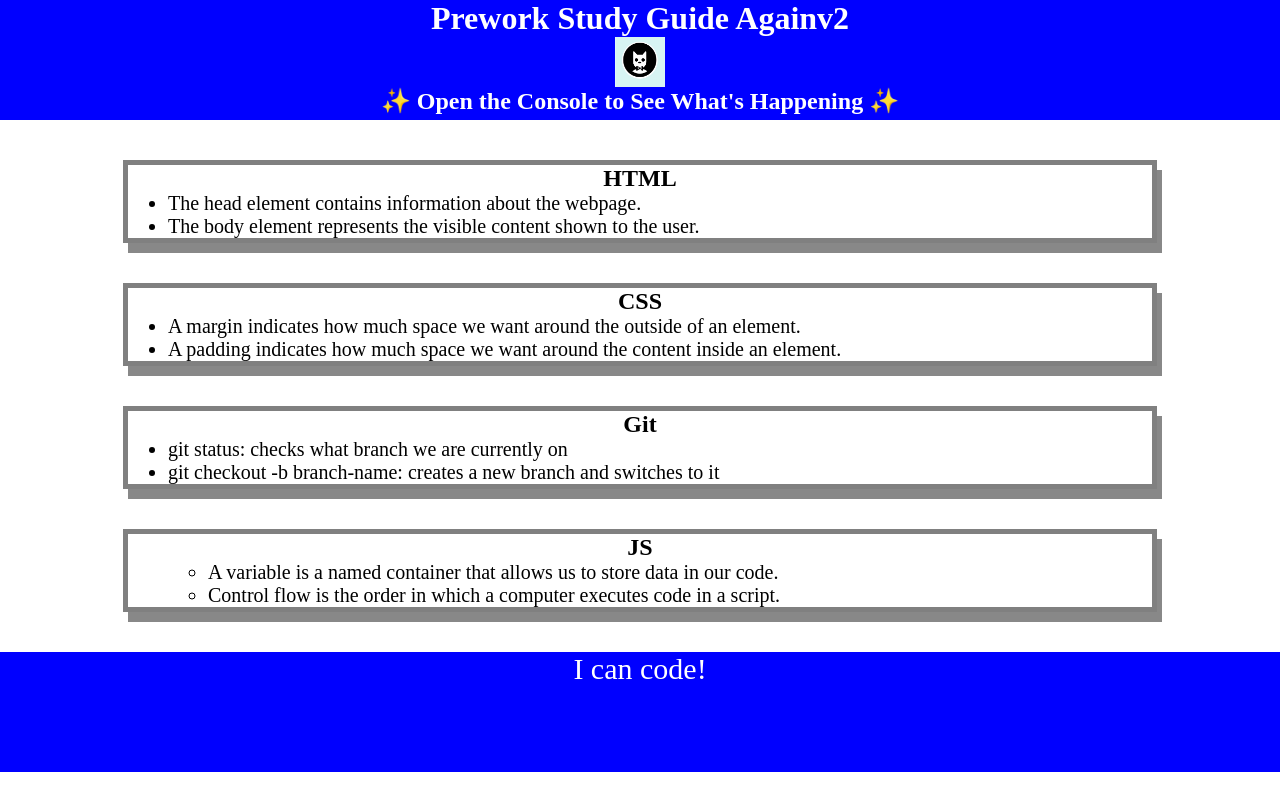
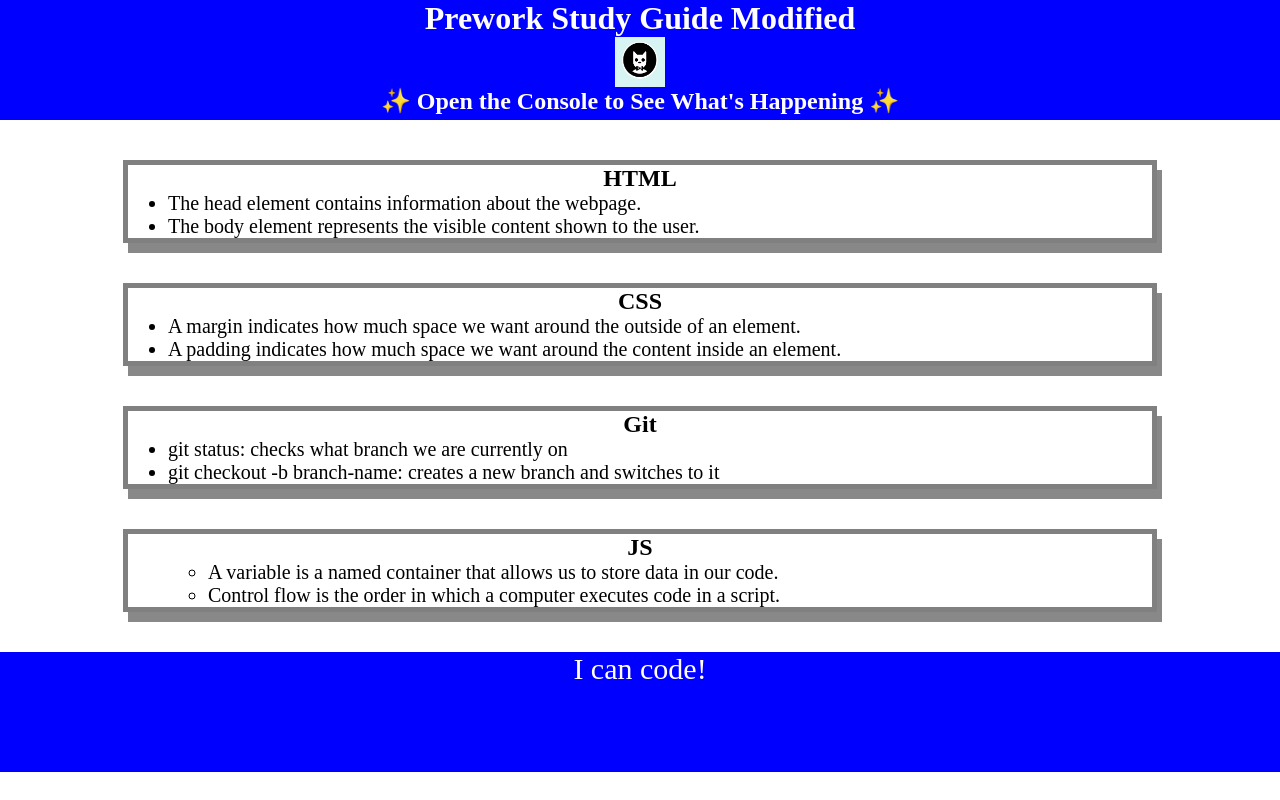
Before and after one commit to BenjiCCB/prework-study-guide, a plain HTML site: page index.html in a window 1280 px wide. Drawn offline with Linux system fonts and the light colour scheme.

Commit message:
Revert "trying again"

```diff
--- a/index.html
+++ b/index.html
@@ -9,7 +9,7 @@
   </head>
   <body>
     <header id="top">
-      <h1>Prework Study Guide Againv2</h1>
+      <h1>Prework Study Guide Modified</h1>
       <img src="./assets/bowtie-cat.png" alt="Profile image of cat wearing a bow tie." />
       <h2>✨ Open the Console to See What's Happening ✨</h2>
     </header>
```
